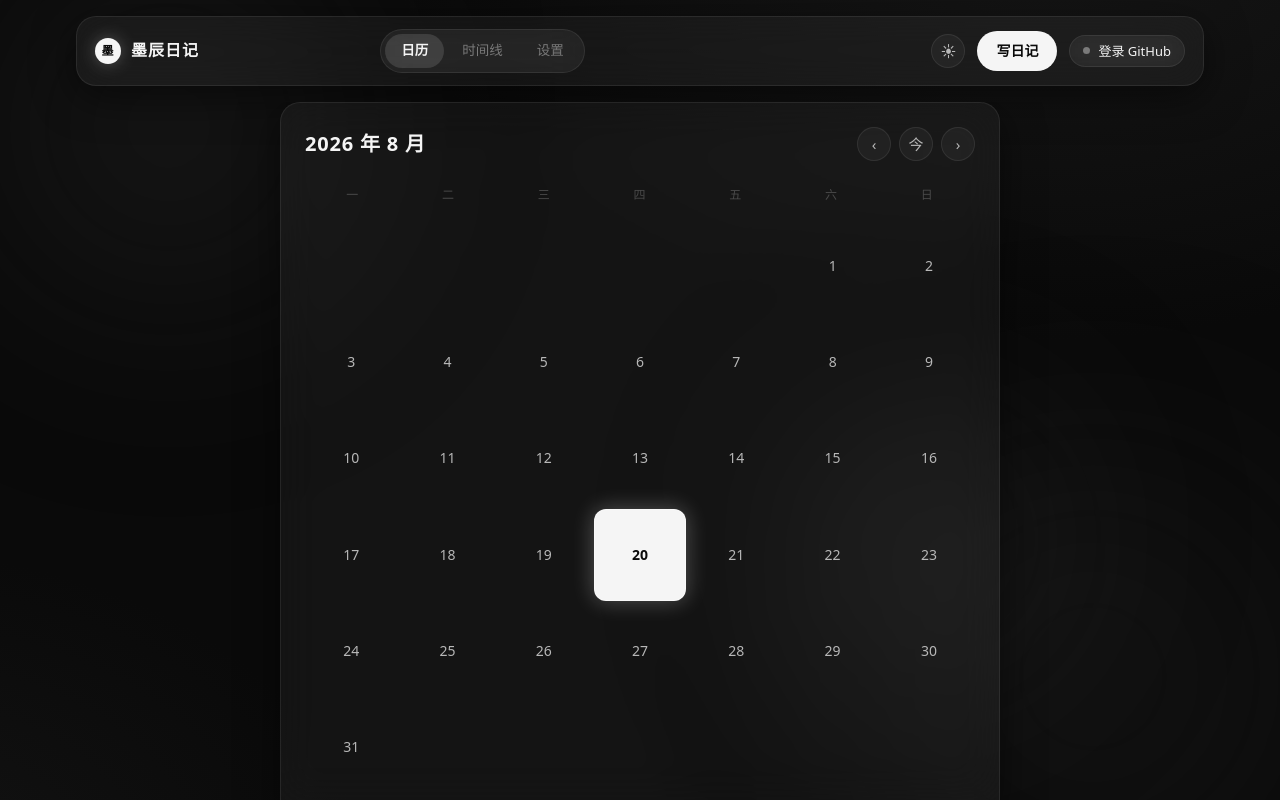
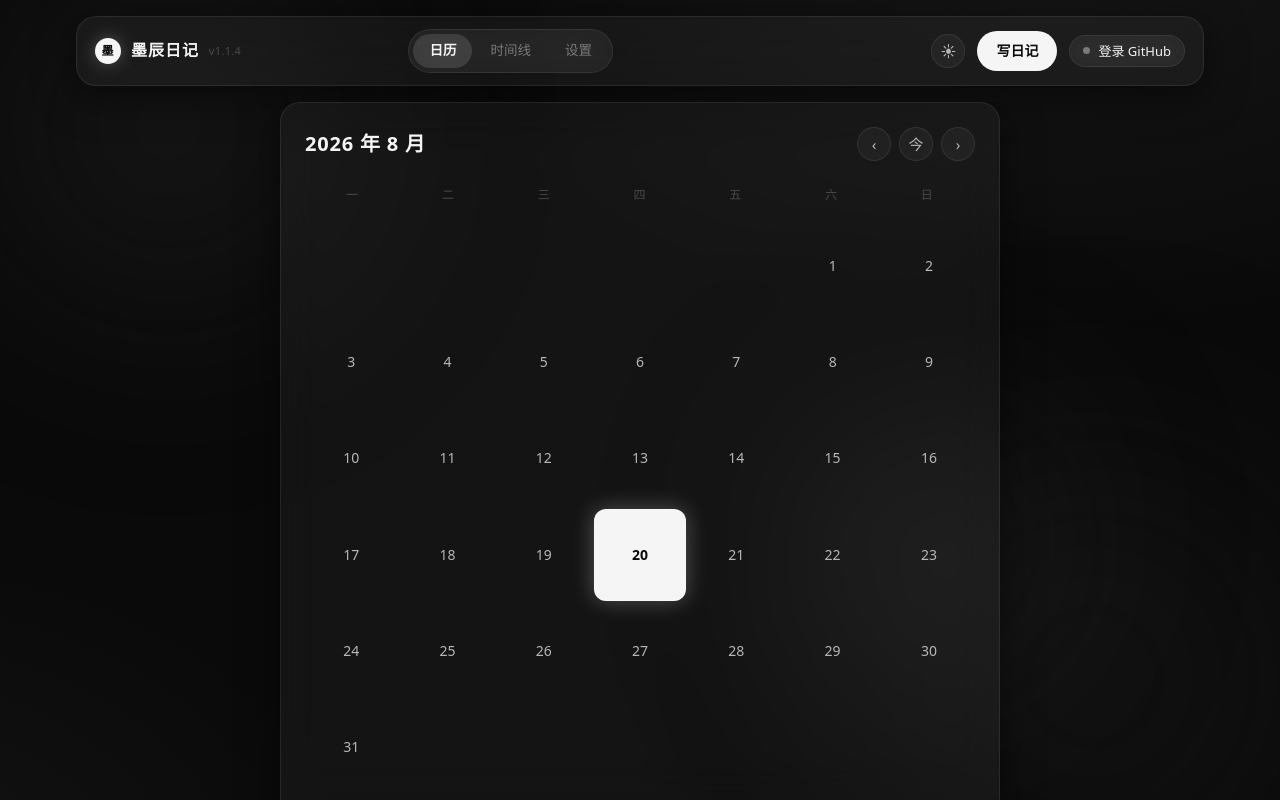
Before and after one commit to sinsine/DarkCube, a React (Vite) app: page / in a window 1280 px wide. Built offline with nearby package versions, Linux system fonts and the light colour scheme.

Commit message:
顶栏添加版本徽标（从 package.json 自动读取），便于识别缓存旧版

```diff
--- a/src/styles/app.css
+++ b/src/styles/app.css
@@ -119,6 +119,13 @@
   font-size: 12px;
   font-weight: 700;
   box-shadow: 0 0 18px rgba(255, 255, 255, 0.25);
+}
+.brand__version {
+  font-size: 11px;
+  color: var(--ink-3);
+  font-weight: 400;
+  letter-spacing: 0.03em;
+  user-select: none;
 }
 .topbar__nav {
   display: flex;
--- a/src/ui/components/TopBar.tsx
+++ b/src/ui/components/TopBar.tsx
@@ -1,4 +1,5 @@
 import type { GitHubSettings, ViewId } from '../../core/types'
+import { version } from '../../../package.json'
 
 interface TopBarProps {
   view: ViewId
@@ -33,6 +34,7 @@ export function TopBar({
       <div className="brand">
         <span className="brand__logo">墨</span>
         <span>墨辰日记</span>
+        <span className="brand__version">v{version}</span>
       </div>
 
       <nav className="topbar__nav glass-panel--flat" aria-label="主导航">
```
